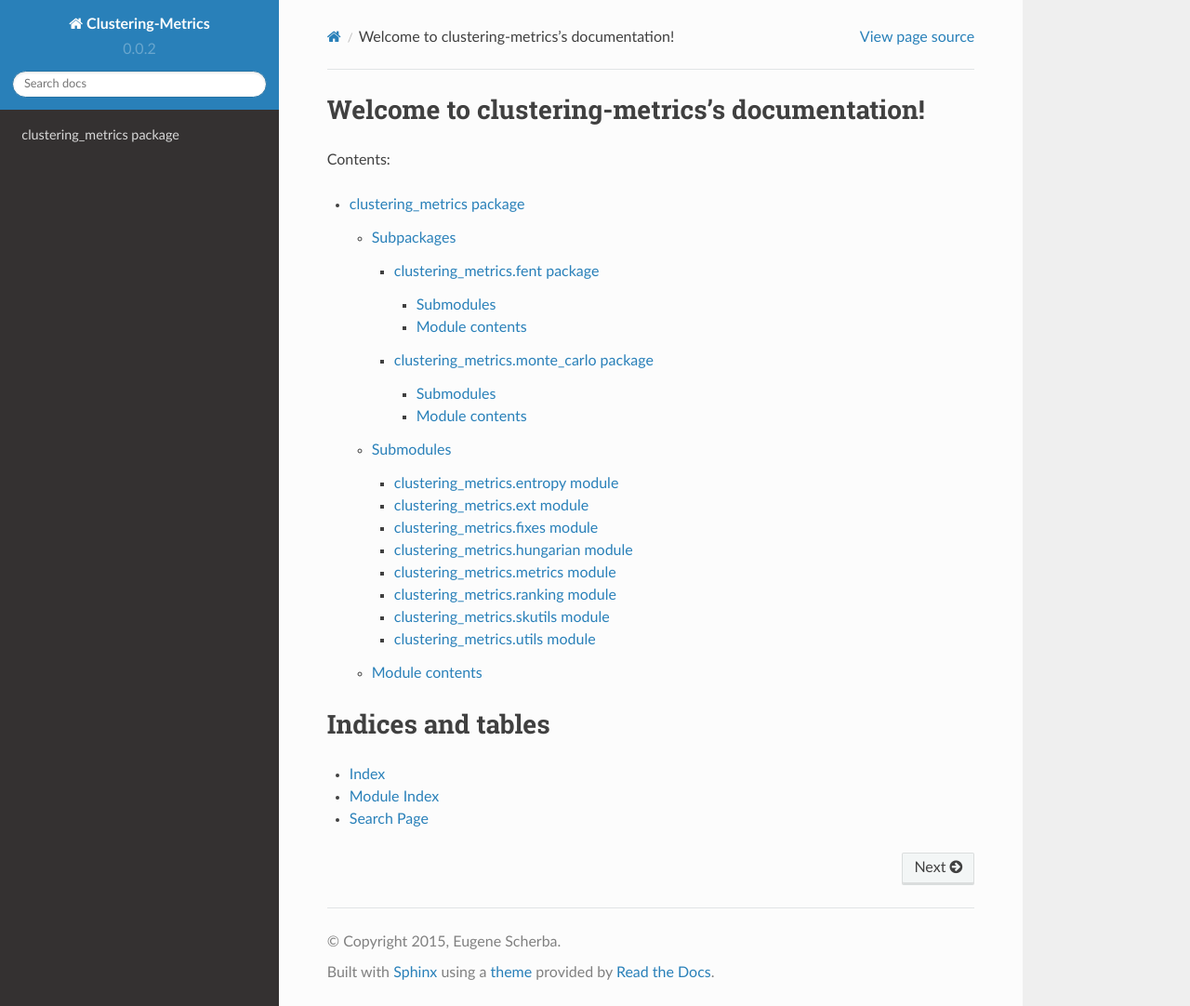
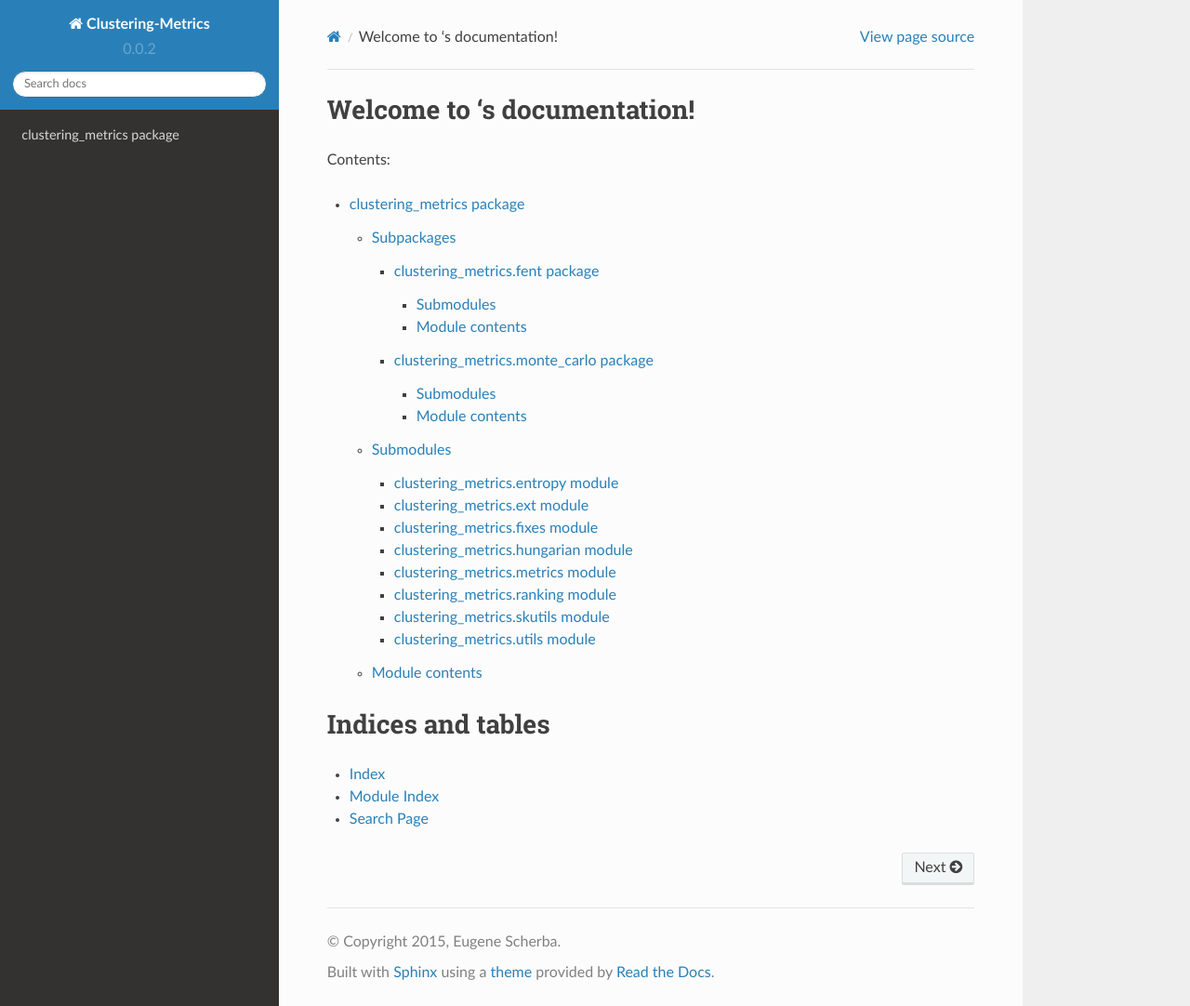
Before and after one commit to escherba/clustering-metrics, a Sphinx documentation site: the page built from docs/index.rst, in a window 1280 px wide and 1082 px high. Shown: the whole window at 93% size. Built offline with Sphinx 7.4.7 and the Read the Docs theme 2.0.0, drawn with Linux system fonts in a browser that asks for light colours.

Commit message:
update doc sources

```diff
--- a/docs/index.rst
+++ b/docs/index.rst
@@ -1,10 +1,10 @@
-.. clustering-metrics documentation master file, created by
-   sphinx-quickstart on Tue Sep 13 22:16:39 2016.
+..  documentation master file, created by
+   sphinx-quickstart on Fri Oct  5 21:37:11 2018.
    You can adapt this file completely to your liking, but it should at least
    contain the root `toctree` directive.
 
-Welcome to clustering-metrics's documentation!
-==============================================
+Welcome to 's documentation!
+============================
 
 Contents:
 
```
